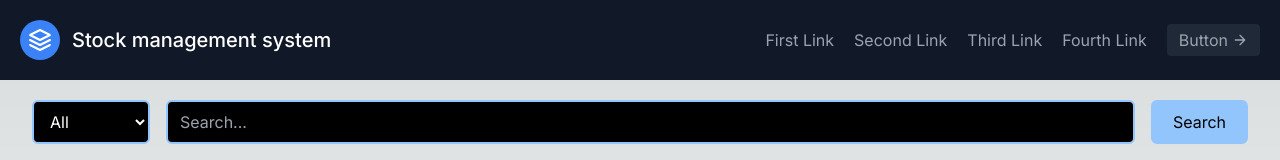
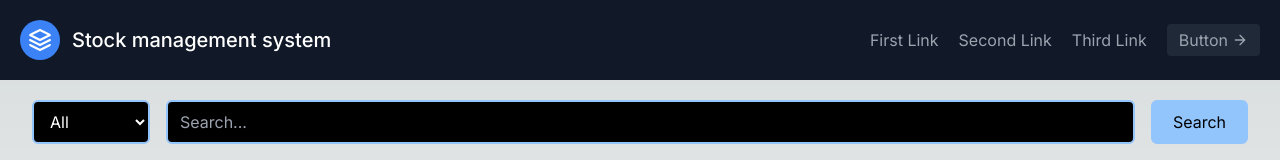
Before and after one commit to roshanpanda666/stoxy, a Next.js app: page / in a window 1280 px wide. Shown: the top 160 px of the page. Built offline with nearby package versions, Linux system fonts and the light colour scheme.

Commit message:
commiting

```diff
--- a/components/header.js
+++ b/components/header.js
@@ -15,7 +15,7 @@ const Header = () => {
       <a className="mr-5 hover:text-white">First Link</a>
       <a className="mr-5 hover:text-white">Second Link</a>
       <a className="mr-5 hover:text-white">Third Link</a>
-      <a className="mr-5 hover:text-white">Fourth Link</a>
+
     </nav>
     <button className="inline-flex items-center bg-gray-800 border-0 py-1 px-3 focus:outline-none hover:bg-gray-700 rounded text-base mt-4 md:mt-0">Button
       <svg fill="none" stroke="currentColor" stroke-linecap="round" stroke-linejoin="round" stroke-width="2" className="w-4 h-4 ml-1" viewBox="0 0 24 24">
```
Also changed, not shown: app/api/productsapi/route.js (added).
